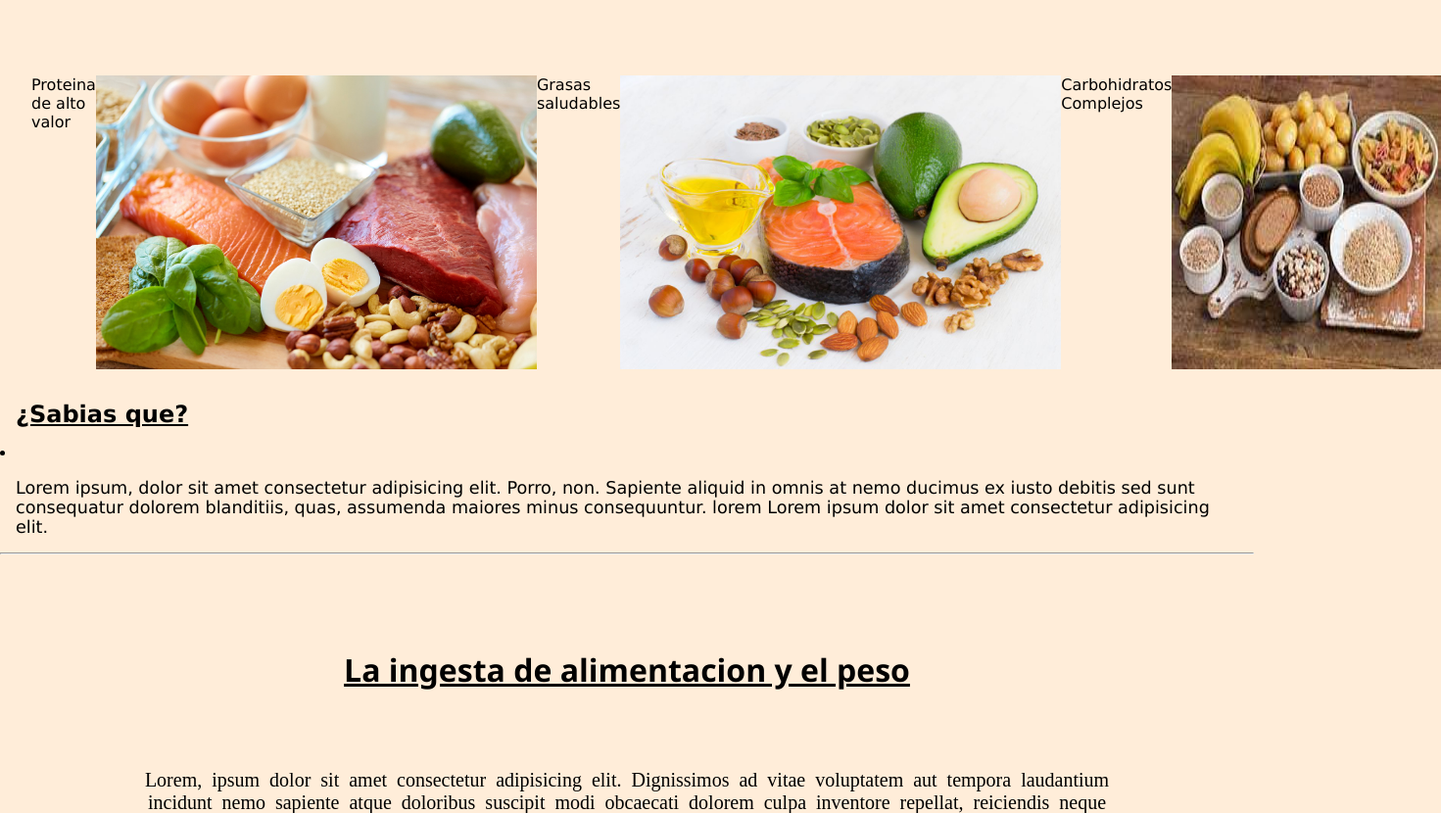
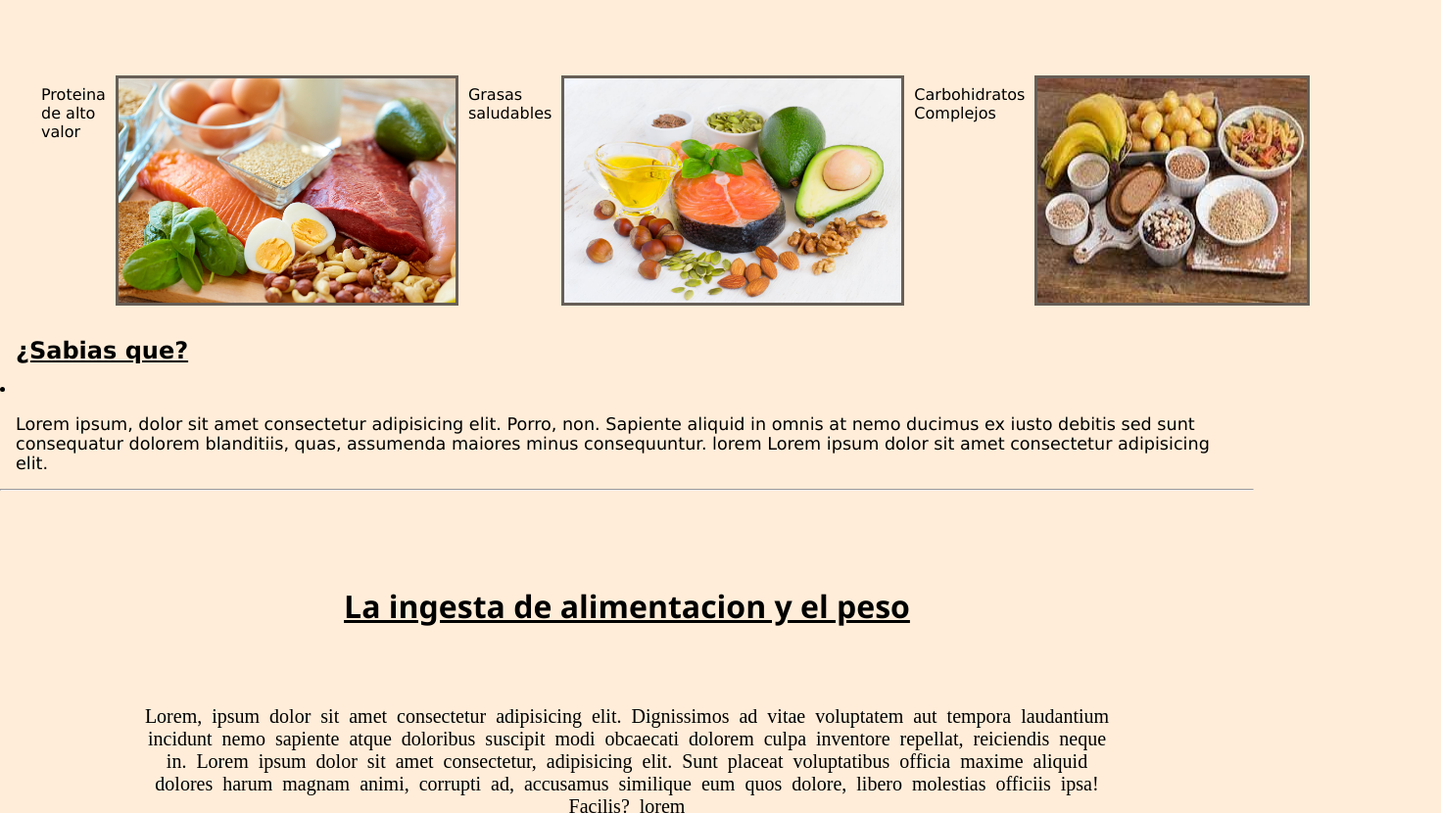
Before and after one commit to DiegoG1999/proyecto-coder, a plain HTML site: page alimentacion.html in a window 1280 px wide. Shown: the part 1282-2112 px from the top of the page at 98% size, 1471 px wide, since content can reach past the window. Drawn offline with nearby package versions, Linux system fonts and the light colour scheme.

Commit message:
entrega proyecto 2

```diff
--- a/alimentacion.html
+++ b/alimentacion.html
@@ -97,7 +97,7 @@
                 </li>
                 </ul>
             </div>
-            <hr>
+            <hr class="hr-separador">
         </section>
         <section>
 
--- a/css/styles.css
+++ b/css/styles.css
@@ -329,7 +329,8 @@ footer {
 
 .hr-separador {
     grid-column: 2/3;
-    background-color: #1c1c1c;
+   color: #1c1c1c;
+
 }
 
 .cuerpo-alimentacion-2 {
@@ -359,8 +360,13 @@ footer {
 }
 
 .imagenes-1 {
-    width: 450px;
+    width:350px;
+    border:3px solid rgba(0, 0, 0, 0.596);
 
+}
+.pie-img{
+    margin: 5px;
+    padding: 5px;
 }
 
 .h4-alimentacion {
```
